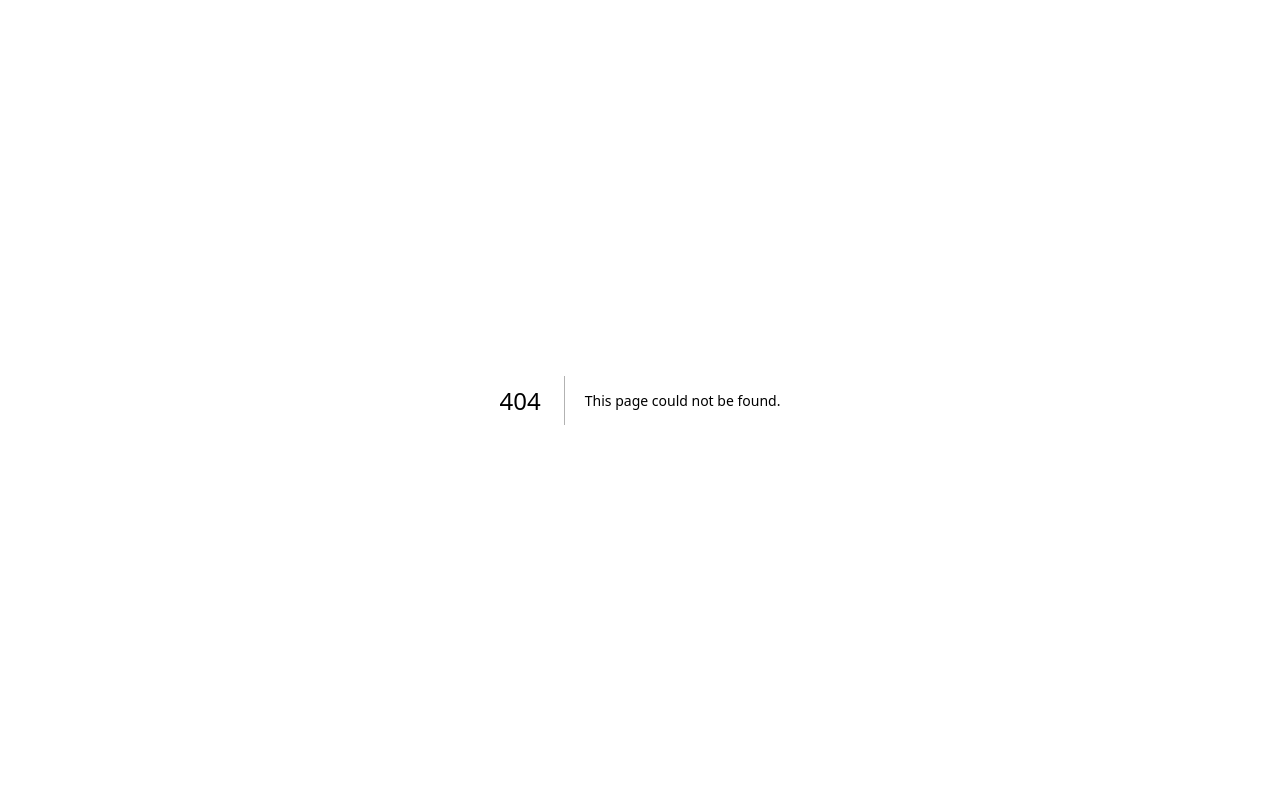
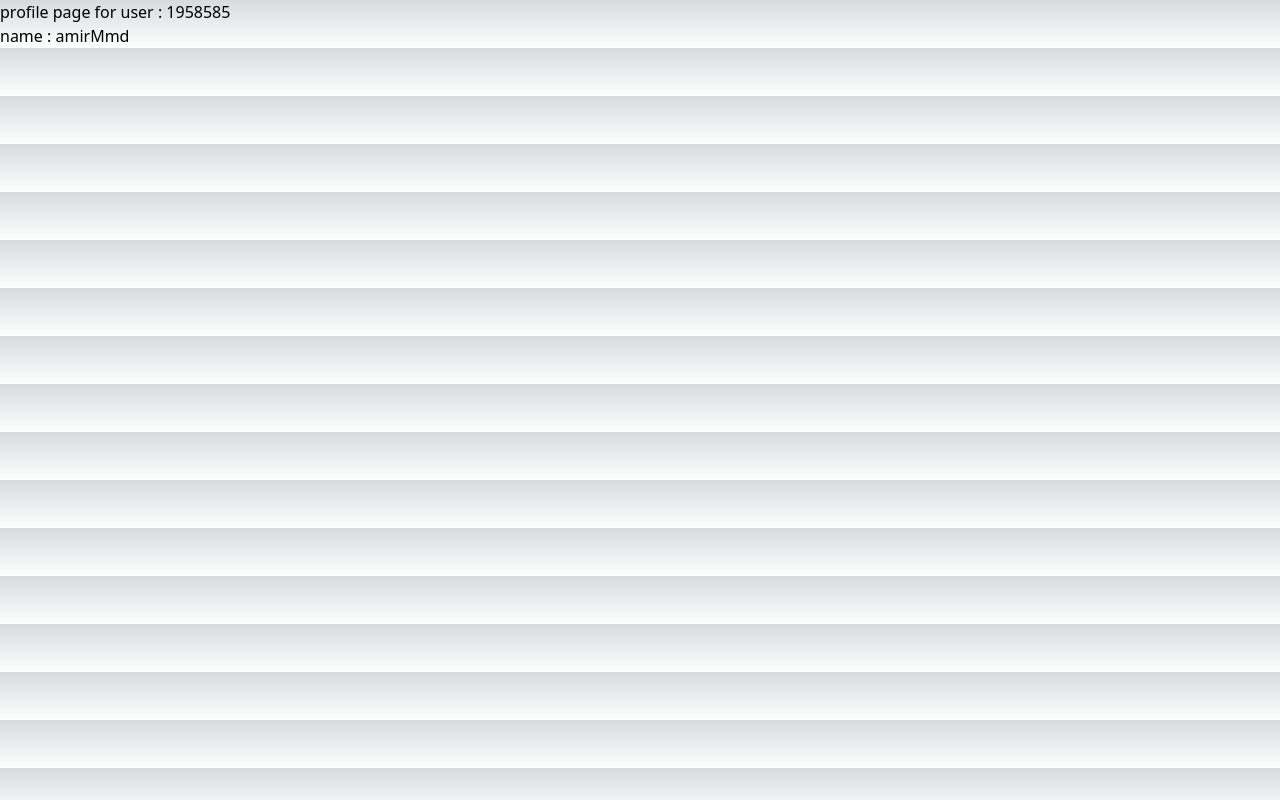
Before and after one commit to IsAmirMmd/next-with-me, a Next.js app in the folder second/: page /profile in a window 1280 px wide. Before the commit this address had no page. Built offline with nearby package versions, Linux system fonts and the light colour scheme; data requests are answered from the project's data file.

Commit message:
16. useEffect and useState in Next using TS

```diff
--- a/second/db.json
+++ b/second/db.json
@@ -87,5 +87,9 @@
       "date": "2023-10-03",
       "category": "food"
     }
-  ]
+  ],
+  "profile":{
+    "id" : 1958585,
+    "name" : "amirMmd"
+  }
 }
--- /dev/null
+++ b/second/pages/profile.tsx
@@ -0,0 +1,34 @@
+import axios from "axios";
+import { useEffect, useState } from "react";
+
+interface DataType {
+  name: string | "temp";
+  id: number | 111111;
+}
+
+const ProfilePage = () => {
+  const [data, setData] = useState<DataType | null>(null);
+  const [loading, setLoading] = useState(false);
+  useEffect(() => {
+    axios
+      .get("http://localhost:4000/profile")
+      .then((res) => {
+        setLoading(false);
+        setData(res.data);
+      })
+      .catch((err) => {
+        console.error(err);
+      });
+  }, []);
+
+  if (loading) return <p>loading..</p>;
+
+  return (
+    <div>
+      profile page for user : {data?.id}
+      <p>name : {data?.name}</p>
+    </div>
+  );
+};
+
+export default ProfilePage;
```
